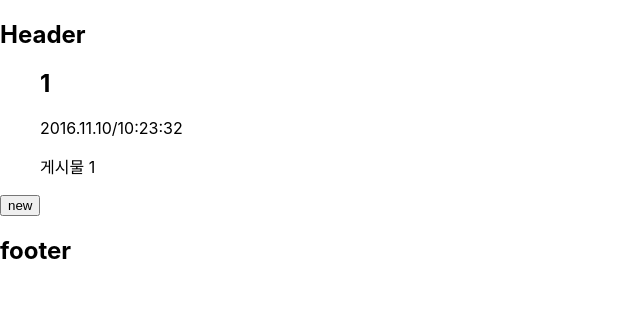
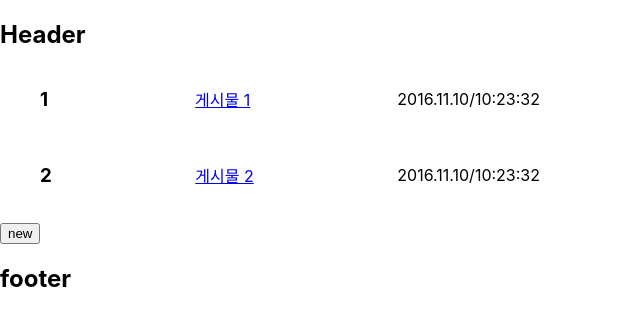
Before and after one commit to JIWEON-JEONG/WEBPAGE, a React (Create React App) app: page /main/board in a window 1280 px wide. Both pictures are taken after a click on the button "go B". Shown: the top 326 px of the page, without its empty margins (0-640 px from the left). Built offline with nearby package versions, Linux system fonts and the light colour scheme.

Commit message:
board detail update (param)

```diff
--- a/src/App.js
+++ b/src/App.js
@@ -6,11 +6,13 @@ import BoardEditor from "./components/board_editor/boardEditor";
 import Board from "./components/board/board";
 import Welcome from "./components/welcome/welcome";
 import Signup from "./components/signup/signup";
+import BoardDetail from "./components/boardDetail.jsx/boardDetail";
 
 function App() {
   return (
     <BrowserRouter>
       <Switch>
+        <>
           <Route exact path="/">
             <Welcome></Welcome>
           </Route>
@@ -29,6 +31,10 @@ function App() {
           <Route path="/board/new">
             <BoardEditor></BoardEditor>
           </Route>
+          <Route path="/board/detail/:detail_id">
+            <BoardDetail></BoardDetail>
+          </Route>
+        </>
       </Switch>
     </BrowserRouter>
   );
--- a/src/components/addForm/addForm.jsx
+++ b/src/components/addForm/addForm.jsx
@@ -1,39 +1,41 @@
 import { Button } from "@material-ui/core";
 import React, { useRef, useState } from "react";
 import { useHistory } from "react-router";
-import { useRecoilState, useRecoilValue, useSetRecoilState } from "recoil";
-import ImageInput from "../image_input/imageInput";
+import { useRecoilState } from "recoil";
 import { boardState } from "../state/boardState";
 
 const AddForm = () => {
-  const setBoard = useSetRecoilState(boardState);
-  const board = useRecoilState(boardState);
+  const [board, setBoard] = useRecoilState(boardState);
+  const [file, setFile] = useState();
   const history = useHistory();
   const themeRef = useRef();
   const titleRef = useRef();
   const contextRef = useRef();
-  const formRef = useRef();
+  const fileRef = useRef();
+
+  const onFile = (e) => {
+    const file = e.target.files[0];
+    setFile(file);
+  };
 
   const onSubmit = (event) => {
     event.preventDefault();
     const date = new Date();
     const time = `${date.getFullYear()}-${date.getMonth()}-${date.getDate()}/${date.getHours()}:${date.getMinutes()}:${date.getSeconds()}`;
     const boards = {
-      id: "id",
+      id: board.length,
+      time: time,
       theme: themeRef.current.value,
       title: titleRef.current.value || "",
+      image: file,
       context: contextRef.current.value || "",
-      time: time,
     };
-    formRef.current.reset();
     const update = [...board, boards];
-    console.log(update);
     setBoard(update);
-    console.log(board);
     history.push("/board");
   };
   return (
-    <form ref={formRef}>
+    <form>
       <input ref={titleRef} type="text" placeholder="Title"></input>
       <select ref={themeRef} type="text" placeholder="Category">
         <option value="자유게시판">자유게시판</option>
@@ -41,9 +43,7 @@ const AddForm = () => {
         <option value="요리정보">요리정보</option>
       </select>
       <textarea ref={contextRef} name="context" placeholder="context" />
-      <div>
-        <ImageInput />
-      </div>
+      <input ref={fileRef} type="file" onChange={onFile} />
       <Button onClick={onSubmit}>Add</Button>
     </form>
   );
--- a/src/components/boardDetail.jsx/boardDetail.jsx
+++ b/src/components/boardDetail.jsx/boardDetail.jsx
@@ -1,4 +1,23 @@
 import React from "react";
+import { useParams } from "react-router";
+import { useRecoilValue } from "recoil";
+import ShowDetail from "../showDetail/showDetail";
+import { boardIdState, boardState } from "../state/boardState";
 
-const BoardDetail = () => <h1>유철님 감옥가주세요 부탁이에요</h1>;
+const BoardDetail = () => {
+  const params = useParams();
+  const board = useRecoilValue(boardState);
+  return (
+    <section>
+      {board.map((item) => {
+        if (item.id == params.detail_id) {
+          <>
+            <h1>123</h1>
+            <ShowDetail item={item}></ShowDetail>;
+          </>;
+        }
+      })}
+    </section>
+  );
+};
 export default BoardDetail;
--- a/src/components/preview/preview.jsx
+++ b/src/components/preview/preview.jsx
@@ -1,14 +1,15 @@
 import React from "react";
 import { useRecoilValue } from "recoil";
+import PreviewBoard from "../preview_board/previewBoard";
 import { boardState } from "../state/boardState";
 const Preview = () => {
-  const card = useRecoilValue(boardState);
+  const board = useRecoilValue(boardState);
   return (
-    <ul>
-      <h1>{card.id}</h1>
-      <span>{card.time}</span>
-      <p>{card.title}</p>
-    </ul>
+    <section>
+      {board.map((item) => (
+        <PreviewBoard key={item.id} board={item} />
+      ))}
+    </section>
   );
 };
 
--- /dev/null
+++ b/src/components/preview_board/previewBoard.jsx
@@ -0,0 +1,28 @@
+import React, { useRef } from "react";
+import { NavLink, Switch } from "react-router-dom";
+import { useRecoilState } from "recoil";
+import styles from "../preview_board/previewBoard.module.css";
+import { boardIdState } from "../state/boardState";
+const PreviewBoard = ({ board }) => {
+  const valueRef = useRef();
+  const [num, setNum] = useRecoilState(boardIdState);
+  const onClick = () => {
+    const value = board.id;
+    setNum(value);
+  };
+  return (
+    <ul className={styles.box}>
+      <h1 ref={valueRef}>{board.id}</h1>
+      <Switch>
+        <>
+          <NavLink to={"/board/detail/" + board.id} onClick={onClick}>
+            {board.title}
+          </NavLink>
+        </>
+      </Switch>
+      <span>{board.time}</span>
+    </ul>
+  );
+};
+
+export default PreviewBoard;
--- /dev/null
+++ b/src/components/preview_board/previewBoard.module.css
@@ -0,0 +1,6 @@
+.box {
+  display: flex;
+  justify-content: space-between;
+  width: 500px;
+  align-items: center;
+}
--- /dev/null
+++ b/src/components/showDetail/showDetail.jsx
@@ -0,0 +1,8 @@
+import React from "react";
+
+const ShowDetail = ({ item }) => {
+  console.log(item);
+  return 10;
+};
+
+export default ShowDetail;
--- a/src/components/state/boardState.js
+++ b/src/components/state/boardState.js
@@ -2,7 +2,8 @@ import { atom } from "recoil";
 
 export const boardState = atom({
   key: "boardState",
-  default: {
+  default: [
+    {
       id: "1",
       time: "2016.11.10/10:23:32",
       title: "게시물 1",
@@ -10,4 +11,18 @@ export const boardState = atom({
       image: "정지원",
       context: "내용..",
     },
+    {
+      id: "2",
+      time: "2016.11.10/10:23:32",
+      title: "게시물 2",
+      theme: "자유게시판",
+      image: "정지원2",
+      context: "내용..",
+    },
+  ],
 });
+
+export const boardIdState = atom({
+  key: "boardIdState",
+  default: "100",
+});
```
Lines whose indentation alone changed are shown as unchanged.
